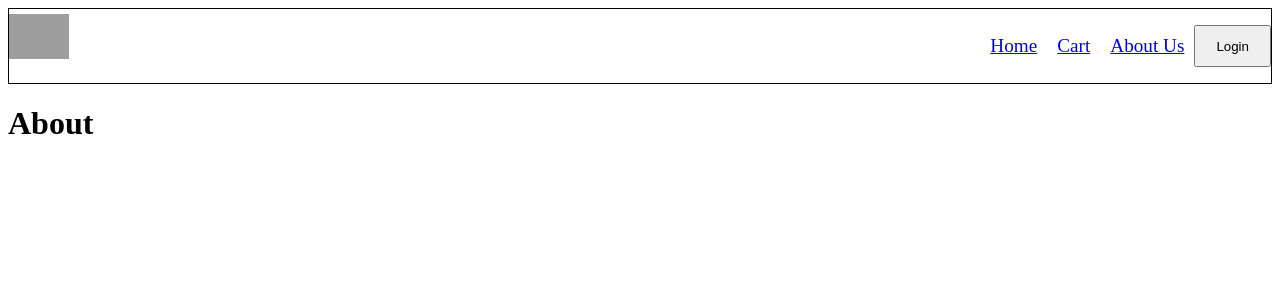
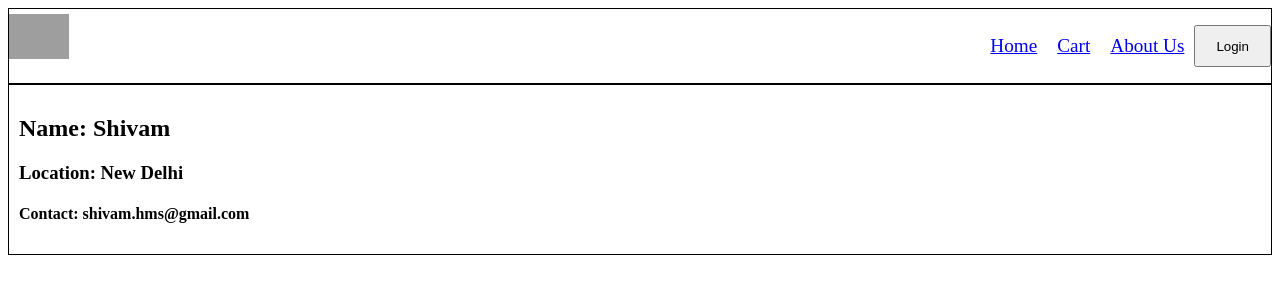
Before and after one commit to Shivam-ku539/SwiZato, a React (Create React App) app: page /about in a window 1280 px wide. Shown: the top 300 px of the page. Built offline with nearby package versions, Linux system fonts and the light colour scheme; grey boxes are pictures that could not be loaded.

Commit message:
dynamic routing for each restaurant

```diff
--- a/src/components/About.js
+++ /dev/null
@@ -1,12 +0,0 @@
-import React from 'react'
-
-const About = () => {
-  return (
-    <div>
-        {/* <Header/> */}
-        <h1>About</h1>
-    </div>
-  )
-}
-
-export default About
--- a/src/components/RestaurantMenu.js
+++ b/src/components/RestaurantMenu.js
@@ -33,8 +33,7 @@ const RestaurantMenu = () => {
     <div className='menu'>
         <h2>{name}</h2>
         <p>{cuisines.join(",")}</p>
-        <p>{areaName}</p>
-        <p>{locality}</p>
+        <p>{areaName},{locality}</p>
         <p>{city}</p>
         <h3>{costForTwoMessage}</h3>
         <p>{avgRatingString}</p>
--- /dev/null
+++ b/src/components/aboutUs/About.js
@@ -0,0 +1,13 @@
+import React from 'react'
+import User from './User'
+
+const About = () => {
+  return (
+    <div>
+        <User name={"Shivam"}location={"New Delhi"} contact={"shivam.hms@gmail.com"}/>
+        {/* <h1>About</h1> */}
+    </div>
+  )
+}
+
+export default About
--- /dev/null
+++ b/src/components/aboutUs/User.js
@@ -0,0 +1,11 @@
+const User=({name,location,contact})=>{
+    return (
+         <div className="user-card">
+        <h2>Name: {name}</h2>
+        <h3>Location: {location}</h3>
+        <h4>Contact: {contact}</h4>
+
+    </div>
+    )
+}
+export default User;
--- a/src/index.css
+++ b/src/index.css
@@ -68,3 +68,7 @@
   margin: 10px;
   column-gap: 6px;
 }
+.user-card{
+  padding: 10px;
+  border: 1px solid black;
+}
--- a/src/index.js
+++ b/src/index.js
@@ -5,7 +5,7 @@ import App from './App';
 import reportWebVitals from './reportWebVitals';
 
 import {createBrowserRouter,RouterProvider} from 'react-router-dom';
-import About from './components/About';
+import About from './components/aboutUs/About' ;
 import Cart from './components/Cart';
 import Error from './components/Error';
 import Body from './components/body/Body';
```
